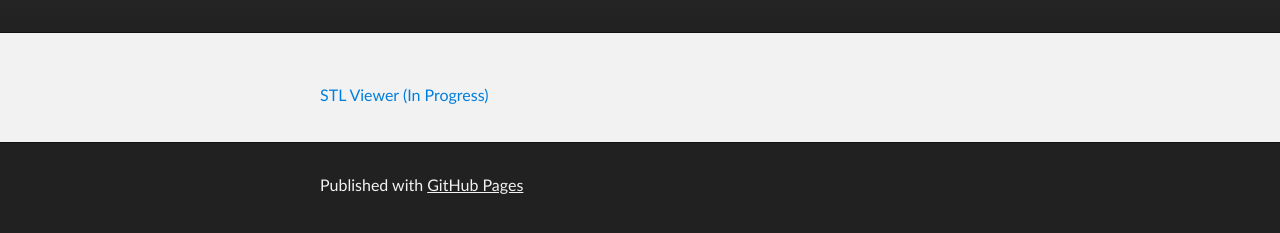
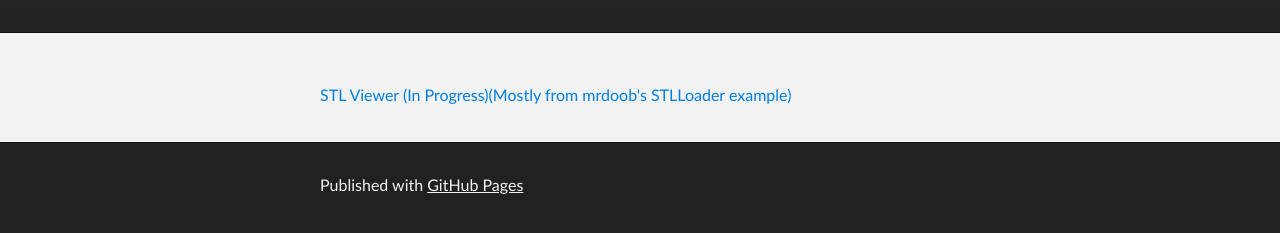
Before and after one commit to spencerduncan/spencerduncan.github.io, a plain HTML site: page index.html in a window 1280 px wide. Shown: the part 177-410 px from the top of the page. Drawn offline with Linux system fonts and the light colour scheme.

Commit message:
Index edit

```diff
--- a/index.html
+++ b/index.html
@@ -27,7 +27,7 @@
     <!-- MAIN CONTENT -->
     <div id="main_content_wrap" class="outer">
       <section id="main_content" class="inner">
-        <p><a href="http://spencerduncan.github.io/STLviewer.html">STL Viewer (In Progress)</a></p>
+        <p><a href="http://spencerduncan.github.io/STLviewer.html">STL Viewer (In Progress)(Mostly from mrdoob's STLLoader example)</a></p>
       </section>
     </div>
 
```
